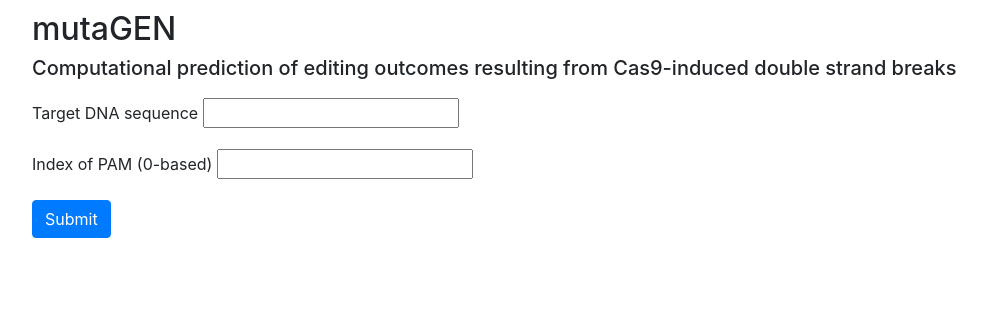
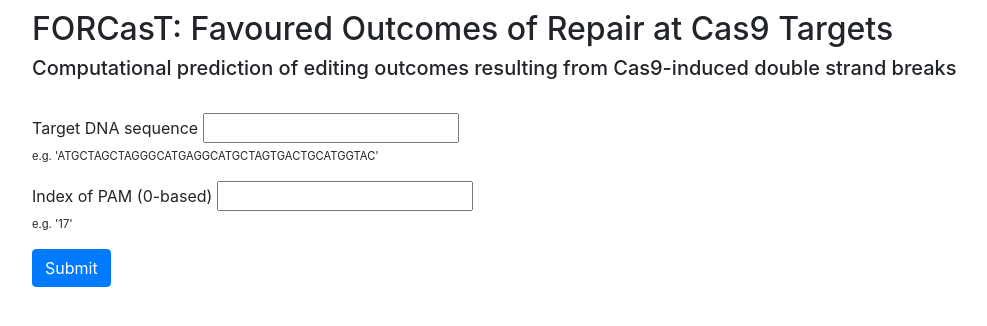
Before and after one commit to cellgeni/FORECasT, a Flask app: page / in a window 1280 px wide. Shown: the top 326 px of the page, without its empty margins (48-1035 px from the left). Run offline with Flask 2, Linux system fonts and the light colour scheme; some libraries are stand-ins or nearby versions.

Commit message:
Add examples for the form

```diff
--- a/app/main.py
+++ b/app/main.py
@@ -13,7 +13,7 @@ template = "plot.html"
 MODEL_URL = urljoin(os.getenv("MODEL_HOST", "http://mprofile-method.default.svc.cluster.local"), "/plot")
 
 
-class MutaGenValidators:
+class MutaGenValidators(object):
 
     @staticmethod
     def pam_idx_validator(form, field):
--- a/app/static/app.css
+++ b/app/static/app.css
@@ -3,13 +3,17 @@
 }
 
 .main-form{
-    padding-top: 10px;
+    padding-top: 25px;
 }
 
 .plot{
     margin-top: 20px;
 }
 
+.example{
+    font-size: 0.7em;
+}
+
 g.mpld3-xaxis, g.mpld3-yaxis{
     display:none
 }
--- a/app/templates/plot.html
+++ b/app/templates/plot.html
@@ -1,17 +1,19 @@
 {% extends "base.html" %}
-{% block title %}mutaGEN{% endblock %}
+{% block title %}FORCasT: Favoured Outcomes of Repair at Cas9 Targets{% endblock %}
 {% block content %}
     <div class="container main-block" >
-    <h2>mutaGEN</h2>
+    <h2>FORCasT: Favoured Outcomes of Repair at Cas9 Targets</h2>
     <h5>Computational prediction of editing outcomes resulting from Cas9-induced double strand breaks</h5>
         {% if form %}
             <form action="" method="post" class="main-form">
                 <div class="form-group">
                     {{ form.seq.label }} {{ form.seq }}
+                    <p class="example">e.g. 'ATGCTAGCTAGGGCATGAGGCATGCTAGTGACTGCATGGTAC'</p>
                     {{ show_errors(form.seq) }}
                 </div>
                 <div class="form-group">
                     {{ form.pam_idx.label }} {{ form.pam_idx }}
+                    <p class="example">e.g. '17'</p>
                     {{ show_errors(form.pam_idx) }}
                 </div>
                 <button type="submit" class="btn btn-primary">Submit</button>
```
